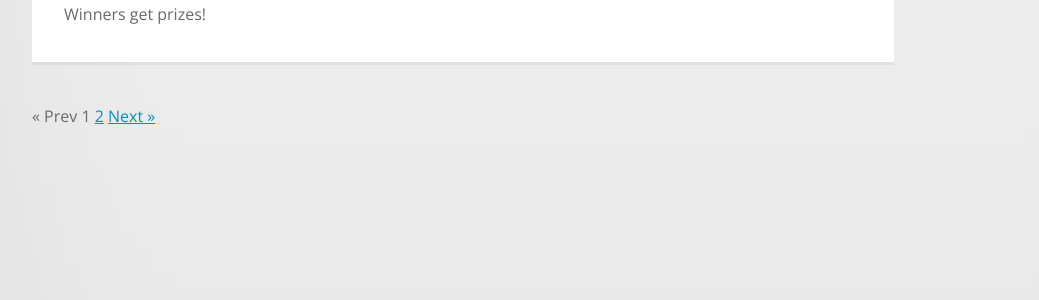
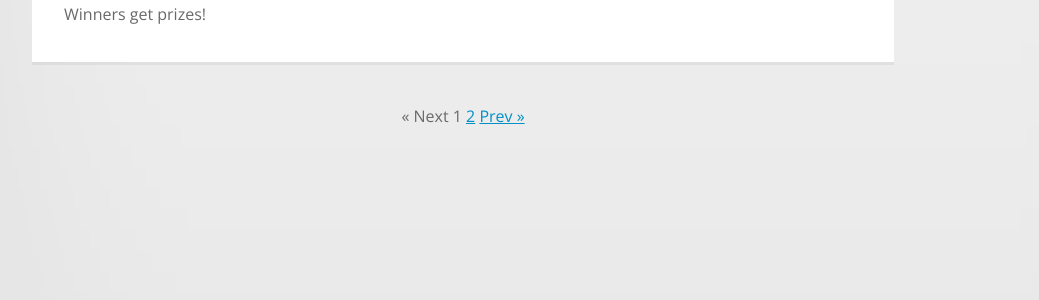
Before and after one commit to ieee-ut/ieee-ut.github.io, a Jekyll site: the page built from index.html, in a window 1280 px wide. Shown: the part 4697-4997 px from the top of the page, without its empty margins (36-1075 px from the left). Built offline with Jekyll 4.4.1, drawn with Linux system fonts in a browser that asks for light colours; Markdown is read by kramdown in place of the engine named in the settings; the list of posts is cut into pages by our own code; comment, search, counter and statistics services are not loaded; some of the changed lines change nothing that is shown.

Commit message:
Center page links, make chronological

```diff
--- a/css/style.css
+++ b/css/style.css
@@ -506,6 +506,11 @@
 			margin: 0;
 			word-wrap: break-word;
 		}
+
+	.pagination
+	{
+		text-align: center;
+	}
 
 	.slideshow
 	{
--- a/index.html
+++ b/index.html
@@ -12,9 +12,9 @@ title: "Home"
 {% if paginator.total_pages > 1 %}
 <div class="pagination">
   {% if paginator.previous_page %}
-    <a href="{{ paginator.previous_page_path | prepend: site.baseurl | replace: '//', '/' }}">&laquo; Prev</a>
+    <a href="{{ paginator.previous_page_path | prepend: site.baseurl | replace: '//', '/' }}">&laquo; Next</a>
   {% else %}
-    <span>&laquo; Prev</span>
+    <span>&laquo; Next</span>
   {% endif %}
 
   {% for page in (1..paginator.total_pages) %}
@@ -28,9 +28,9 @@ title: "Home"
   {% endfor %}
 
   {% if paginator.next_page %}
-    <a href="{{ paginator.next_page_path | prepend: site.baseurl | replace: '//', '/' }}">Next &raquo;</a>
+    <a href="{{ paginator.next_page_path | prepend: site.baseurl | replace: '//', '/' }}">Prev &raquo;</a>
   {% else %}
-    <span>Next &raquo;</span>
+    <span>Prev &raquo;</span>
   {% endif %}
 </div>
 {% endif %}
```
